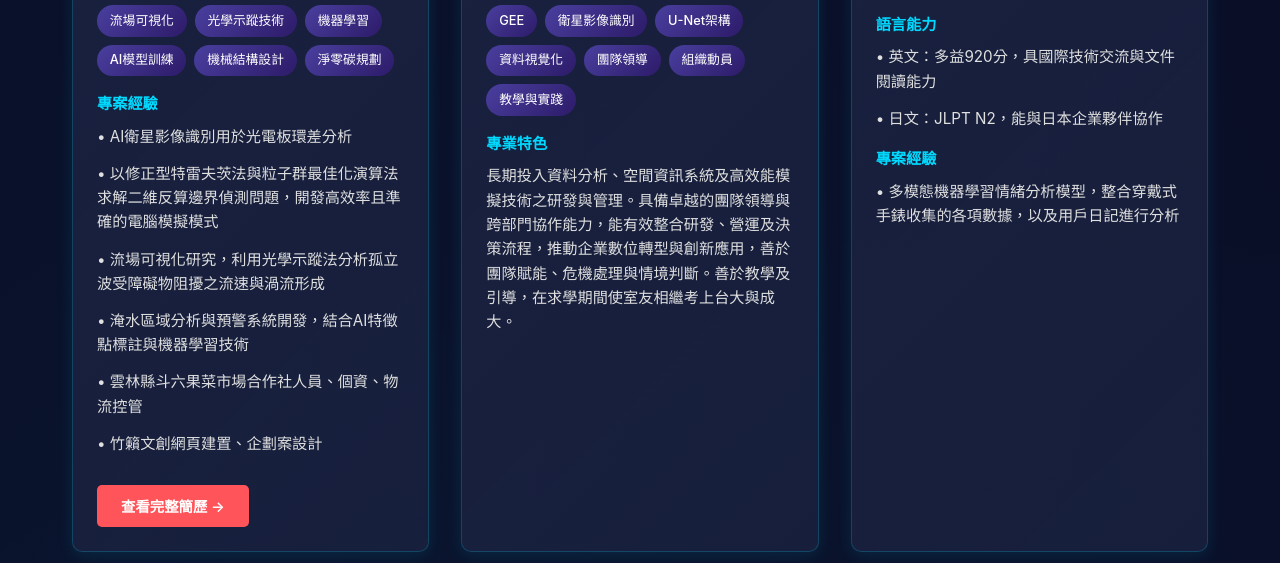
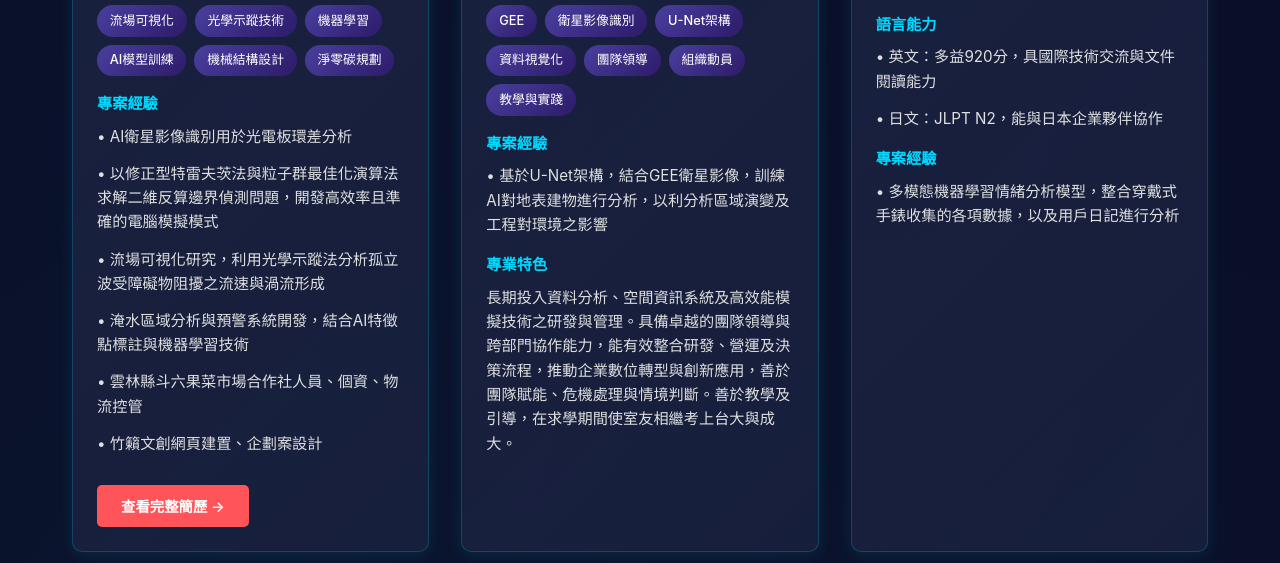
Before and after one commit to ss52090801/ss52090801.github.io, a plain HTML site: page index.html in a window 1280 px wide. Shown: the part 1704-2267 px from the top of the page. Drawn offline with Linux system fonts and the light colour scheme.

Commit message:
Update index.html

```diff
--- a/index.html
+++ b/index.html
@@ -554,6 +554,9 @@
                             <span class="skill-tag">教學與實踐</span>
                         </div>
 
+                        <strong>專案經驗</strong>
+                        <p>• 基於U-Net架構，結合GEE衛星影像，訓練AI對地表建物進行分析，以利分析區域演變及工程對環境之影響</p>
+
                         <strong>專業特色</strong>
                         <p>長期投入資料分析、空間資訊系統及高效能模擬技術之研發與管理。具備卓越的團隊領導與跨部門協作能力，能有效整合研發、營運及決策流程，推動企業數位轉型與創新應用，善於團隊賦能、危機處理與情境判斷。善於教學及引導，在求學期間使室友相繼考上台大與成大。</p>
                     </div>
```
